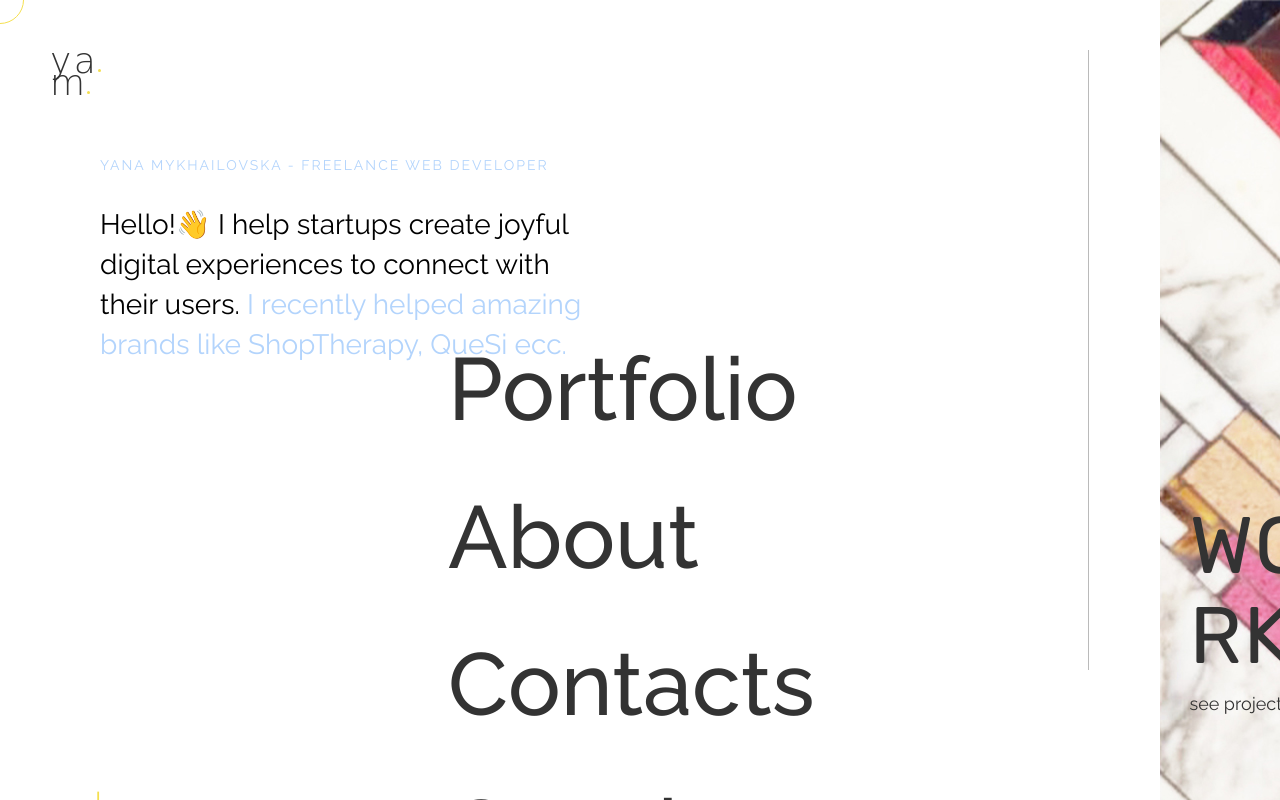
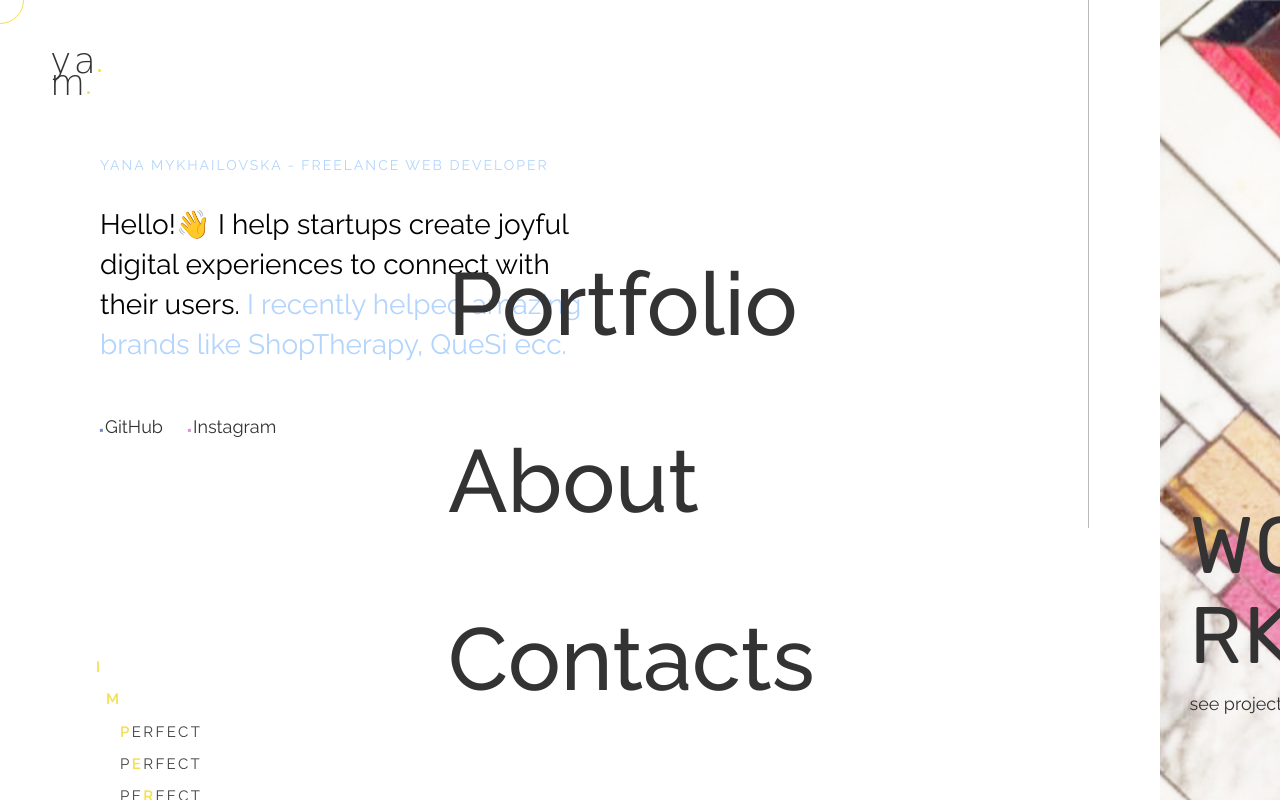
Before and after one commit to yanam-dev/portfolio, a website: page app/index.html in a window 1280 px wide. Drawn offline with nearby package versions, Linux system fonts and the light colour scheme; files that its build step writes are made by us from their sources; files whose address does not match are found by name; a web font is replaced by a local one.

Commit message:
added socials links and hover animation

```diff
--- a/app/index.html
+++ b/app/index.html
@@ -12,7 +12,7 @@
     <script src="https://cdnjs.cloudflare.com/ajax/libs/gsap/1.11.4/TweenMax.min.js"></script>
 </head>
 <body>
-    <div class="wrapper">
+    <div class="wrapper transition-fade" id="swup">
         <div class="content">
             <div id="spinner">
                 <div class="spinner-load">
@@ -22,7 +22,7 @@
                 </div>
             </div>
             <div class="cursor"></div>
-            <main id="swup" class="transition-fade">
+            <main>
                 <header id="header">
                     <div class="header__logo">
                         <a class="header__logo-link" href="index.html" target="_self">
@@ -35,13 +35,24 @@
                         </a>
                     </div>
                 </header>
-
                 <section class="introduce" id="introduce">
                     <div class="introduce__block">
                         <h6 class="invite__block-title">Yana Mykhailovska - Freelance Web Developer</h6>
                         <p>Hello!👋 I help startups create joyful digital experiences to connect with their users.
                             <span class="invite__block-blue">I recently helped amazing brands like ShopTherapy, QueSi ecc.</span>
                         </p>
+                        <ul class="introduce__links d-flex">
+                            <li id="gt">
+                                <a href="#">
+                                    <span>GitHub</span>
+                                </a>
+                            </li>
+                            <li id="ig">
+                                <a href="#">
+                                    <span>Instagram</span>
+                                </a>
+                            </li>
+                        </ul>
                     </div>
                 </section>
                 <section class="navigation-wrapper">
@@ -73,7 +84,18 @@
                     </ul>
                 </section>
                 <div class="progressbar"></div>
-            <section class="promo">
+                <section class="ambition" id="ambition">
+                    <p class="one">Perfect</p>
+                    <p class="two">Perfect</p>
+                    <p><b>P</b>ERFECT</p>
+                    <p>P<b>E</b>RFECT</p>
+                    <p>PE<b>R</b>FECT</p>
+                    <p class="non">PER<b>F</b>ECT</p>
+                    <p>PERF<b>E</b>CT</p>
+                    <p>PERFE<b>C</b>T</p>
+                    <p>PERFEC<b>T</b></p>
+                </section>
+                <aside class="promo">
                     <div class="promo__next">
                         <div class="promo__content">
                             <a href="/works.html" class="promo__item">
@@ -89,24 +111,13 @@
                             </a>
                         </div>
                     </div>
-            </section>
-            <section class="ambition" id="ambition">
-                <p class="one">Perfect</p>
-                <p class="two">Perfect</p>
-                <p><b>P</b>ERFECT</p>
-                <p>P<b>E</b>RFECT</p>
-                <p>PE<b>R</b>FECT</p>
-                <p class="non">PER<b>F</b>ECT</p>
-                <p>PERF<b>E</b>CT</p>
-                <p>PERFE<b>C</b>T</p>
-                <p>PERFEC<b>T</b></p>
-            </section>
+                </aside>
             </main>
         </div>
         <footer class="footer">
             <div class="footer__credits d-flex align-items-center">
-            <a href="#"><b style="color:#f4df4f">///</b> 2020 &#169;Developed by Yana Mykhailovska
-                <b style="color:#f4df4f">\\\</b>
+                <a href="#">2020 &#169; Yana Mykhailovska. All rights reserved.
+                    <b style="color:#f4df4f">///</b>
                 </a>
             </div>
         </footer>
--- a/app/js/main.js
+++ b/app/js/main.js
@@ -5,7 +5,7 @@ $(function(){
     $spinner.fadeOut();
     $preloader.delay(350).fadeOut('slow');
     // PRELOADER end
-    const swup = new Swup();
+
     // CURSOR
     let mouseCursor = document.querySelector(".cursor");
     let navLinks = document.querySelectorAll(".main");
@@ -49,23 +49,19 @@ $(function(){
           });
 
     $(".navigation-link-1").hover(function() {
-        $(".project-preview").css({ "background-image": "url(images/content/img-2.jpg)" });
+        $(".project-preview").css({ "background-image": "url(images/content/img-2.jpg)", "top": "5%" });
     });
 
     $(".navigation-link-2").hover(function() {
-        $(".project-preview").css({ "background-image": "url(images/content/img-11.jpg)" });
+        $(".project-preview").css({ "background-image": "url(images/content/img-11.jpg)", "top": "14%"});
     });
 
     $(".navigation-link-3").hover(function() {
-        $(".project-preview").css({ "background-image": "url(images/content/img-3.jpg)" });
+        $(".project-preview").css({ "background-image": "url(images/content/img-3.jpg)", "top": "28%" });
     });
 
     $(".navigation-link-4").hover(function() {
-        $(".project-preview").css({ "background-image": "url(images/content/img-4.jpg)" });
-    });
-
-    $(".navigation-link-5").hover(function() {
-        $(".project-preview").css({ "background-image": "url(images/content/img-5.jpg)" });
+        $(".project-preview").css({ "background-image": "url(images/content/img-4.jpg)", "top": "44%" });
     });
 
     $(window).scroll(function() {
@@ -75,7 +71,6 @@ $(function(){
         scrollPercent = (scroll / (dh - wh)) * 100;
         $(".progressbar").css("height", scrollPercent + "60%");
     });
-
     // TWEENMAX ANIMAtion end
 
     // BARBA.js
@@ -110,5 +105,5 @@ $(function(){
     // };
 
    // BARBA.js
-
+   const swup = new Swup();
 });
--- a/app/scss/_global.scss
+++ b/app/scss/_global.scss
@@ -5,7 +5,7 @@ html,
 body{
     height: 100%;
     overflow-x: hidden;
-    // scroll-behavior: smooth;
+
 }
 body{
 	font-family: 'Rubik', sans-serif;
@@ -14,6 +14,8 @@ body{
 	min-width: 320px;
     overflow-x: hidden;
     background: #fff;
+    scroll-behavior: smooth;
+    margin: 0;
     // overflow-y: hidden;
 }
 *,
@@ -30,6 +32,7 @@ body{
 //     // border-right: 1px dotted $decor;
 // }
 main{
+    height: 100vh;
     position: relative;
 }
 nav{
@@ -92,6 +95,7 @@ legend {
 }
 ::selection {
     background: #ccacc8;
+    color: rgb(179, 212, 252);
 }
 input,
 select,
@@ -149,6 +153,7 @@ h6{
     display: flex;
     flex-direction: column;
     min-height:100%;
+    overflow: hidden;
 }
 .content{
     flex: 1 0 auto;
@@ -172,9 +177,9 @@ h6{
     pointer-events: none;
     z-index: 2;
 }
-// ::-webkit-scrollbar {
-//     width: 0;
-//   }
+::-webkit-scrollbar {
+    width: 0;
+  }
 .progressbar {
     position: fixed;
     top: 0;
@@ -182,6 +187,23 @@ h6{
     background: #bababa;
     width: 1px;
     z-index: 1;
+    // &:before{
+    //     position: absolute;
+    //     content: 'GitHub';
+    //     font-size: 16px;
+    //     left: 0%;
+    //     top: 120%;
+    // }
+    // &:after{
+    //     position: absolute;
+    //     content: 'Instagram';
+    //     font-size: 14px;
+    //     background: -webkit-linear-gradient(73deg, #e84b29 66.81%, #fbe506 84.03%);
+    //     -webkit-background-clip: text;
+    //     -webkit-text-fill-color: transparent;
+    //     right: 0%;
+    //     top: 110%;
+    // }
   }
 // .link-grow{
 //     transform: scale(1);
@@ -252,14 +274,14 @@ h6{
 .spinner-load {
     text-align: center;
     position: absolute;
-	left: 47%;
-	top: 47%;
+	left: 50%;
+	top: 45%;
 	display: block;
 }
 .spinner-load > div {
     width: 18px;
     height: 18px;
-    background-color: rgba(221, 98, 73, 0.803);
+    background-color: #B3D4FC;
     border-radius: 100%;
     display: inline-block;
     -webkit-animation: sk-bouncedelay 1.4s infinite ease-in-out both;
@@ -288,15 +310,17 @@ h6{
     }
 }
 // PRELOADER end
+// SWUP page transition start
 .transition-fade{
     opacity: 1;
-    transition: .4s;
+    transition: 500ms;
     transform: translateX(0);
     transform-origin: left;
 }
 html.is-animating .transition-fade{
     opacity: 0;
     transform: translateX(100%);
+
 }
 html.is-leaving .transition-fade{
     transform: translateX(0);
--- a/app/scss/style.scss
+++ b/app/scss/style.scss
@@ -4,8 +4,6 @@
 
 .header{
     &__logo-link{
-        // position: fixed;
-        // height: 100%;
         margin-left: 50px;
         margin-top: 50px;
         display: block;
@@ -36,7 +34,7 @@
     }
 }
 .introduce{
-    margin: 30px 0 0px 100px;
+    margin: 30px 0 220px 100px;
     &__block{
         display: inline-block;
         h6{
@@ -49,21 +47,62 @@
             width: 482px;
             font-size: 28px;
             line-height: 40px;
+            margin-bottom: 50px;
             span{
                 color: $sky;
             }
         }
     }
+    &__links{
+        li{
+            margin-right: 25px;
+            a{
+                cursor: pointer;
+                font-size: 18px;
+                line-height: 24px;
+                // transition: all .1s ease;
+                position: relative;
+                // display: inline-block;
             }
-.navigation-wrapper ul {
-  top: 22%;
+        }
+        #gt, #ig{
+            position: relative;
+            padding-left: 5px;
+            &:hover:before {
+                width: 100%;
+                position: absolute;
+            }
+        }
+        #gt:before,
+        #ig:before{
+            content: '';
+            border-radius: 10%;
+            height: 3px;
+            width: 3px;
+            transition: width .5s;
+            position: absolute;
+            bottom: 6px;
+            left: 0;
+            transform: translateY(-1px) rotate(-4deg);
+            transform-origin: 0 100%;
+        }
+        #gt:before{
+            background: rgba(54, 92, 173, 0.705);
+        }
+        #ig:before{
+            background: rgba(173, 0, 173, 0.44);
+        }
+    }
+}
+.navigation-wrapper {
+    top: 14%;
     list-style: none;
     position: absolute;
     left: 35%;
-    .navigation-item {
+    ul > .navigation-item {
         display: block;
         user-select: none;
-        margin: 100px 0;
+        margin: 130px 0 100px;
         a {
             font-family: 'Raleway', sans-serif;
             font-weight: 500;
@@ -76,9 +115,7 @@
                 display: block;
             }
         }
-    }
-}
-.navigation-item span{
+        span{
             &:before {
                 top: 0;
                 left: 50%;
@@ -95,15 +132,16 @@
                 animation: line-animation 3s left ;
             }
         }
+    }
+}
 .project-preview-wrapper {
     width: 100%;
-    // height: 100vh;
-    // position: fixed;
+    height: 100vh;
+    position: fixed;
     display: flex;
     justify-content: center;
     .project-preview {
         position: fixed;
-        top: 12%;
         left: 58%;
         width: 0px;
         height: 400px;
@@ -114,7 +152,7 @@
 }
 .promo{
     height: 50vh;
-    overflow: hidden;
+    // overflow: hidden;
     cursor: default;
     &__next{
         position: absolute;
@@ -128,24 +166,6 @@
     }
     &__content{
         a{
-            .promo__item-bg{
-                // position: absolute;
-                    // right: 0;
-                    // top: 0;
-                    // width: 108vw;
-                    // height: 100%;
-                    // background: no-repeat 50% 50%;
-                    // background-size: cover;
-                &__pic{
-                    // position: absolute;
-                    // right: 0;
-                    // top: 0;
-                    // width: 108vw;
-                    // height: 100%;
-                    // background: no-repeat 50% 50%;
-                    // background-size: cover;
-                }
-            }
             .promo__item-about{
                 &__content{
                     position: absolute;
@@ -179,9 +199,12 @@
     }
 }
 .ambition{
-    margin-top: -20px;
     margin-left: 120px;
+    // position: absolute;
+    // bottom: 25px;
+    // left: 0;
     display: block;
+    font-size: 15px;
     p{
         letter-spacing: 2.4px;
         text-transform: uppercase;
@@ -223,16 +246,15 @@
     max-width: 100%;
     width: 100%;
     background: #fff;
-    // height: 85px;
-    z-index: 999;
-    border-top: 0.5px solid #bababa;
+    // z-index: 999;
+    // border-top: 0.5px solid #bababa;
     &__credits{
         justify-content: center;
         a{
             font-family: 'Rubik', sans-serif;
             font-size: 12px;
             letter-spacing: 0.02em;
-            line-height: 24px;
+            line-height: 30px;
             font-weight: 300;
             color: #424242;
             padding-left: 20px;
@@ -240,4 +262,5 @@
     }
 }
 
+
 @import 'media';
--- a/package.json
+++ b/package.json
@@ -9,6 +9,7 @@
   "author": "Iana Mikhailovska",
   "license": "ISC",
   "devDependencies": {
+    "@barba/core": "^2.9.7",
     "browser-sync": "^2.26.7",
     "gulp": "^4.0.2",
     "gulp-autoprefixer": "^7.0.0",
```
Also changed, not shown: app/works.html (+2 -2 lines), app/images/icons/minus.svg (added), 1 other file. Lines whose indentation alone changed are shown as unchanged.
